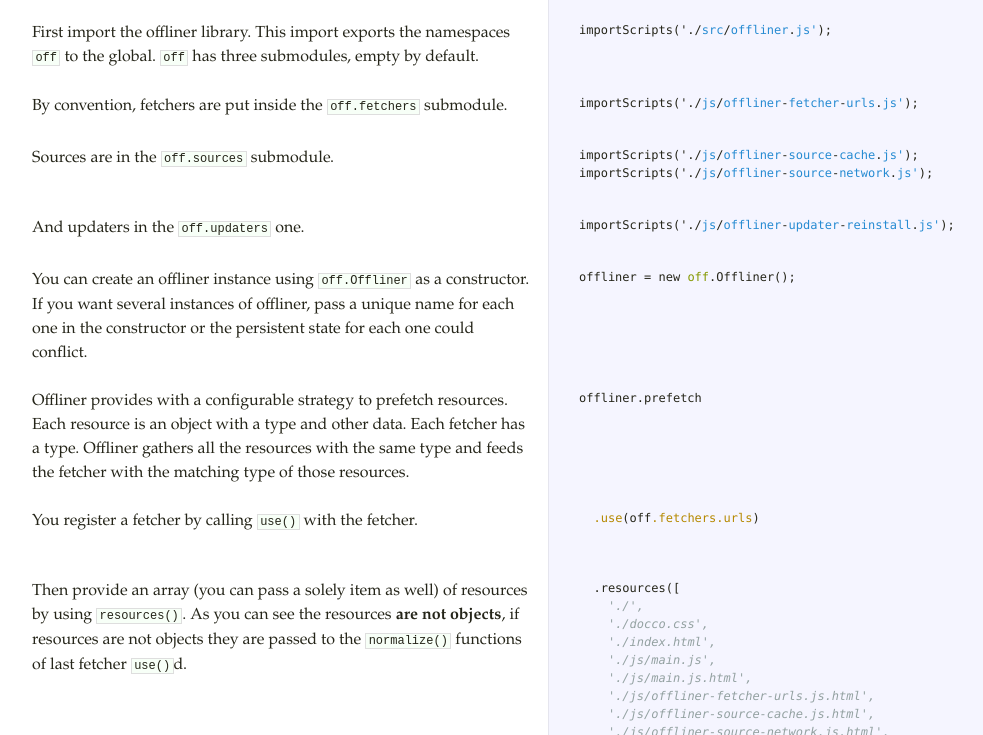
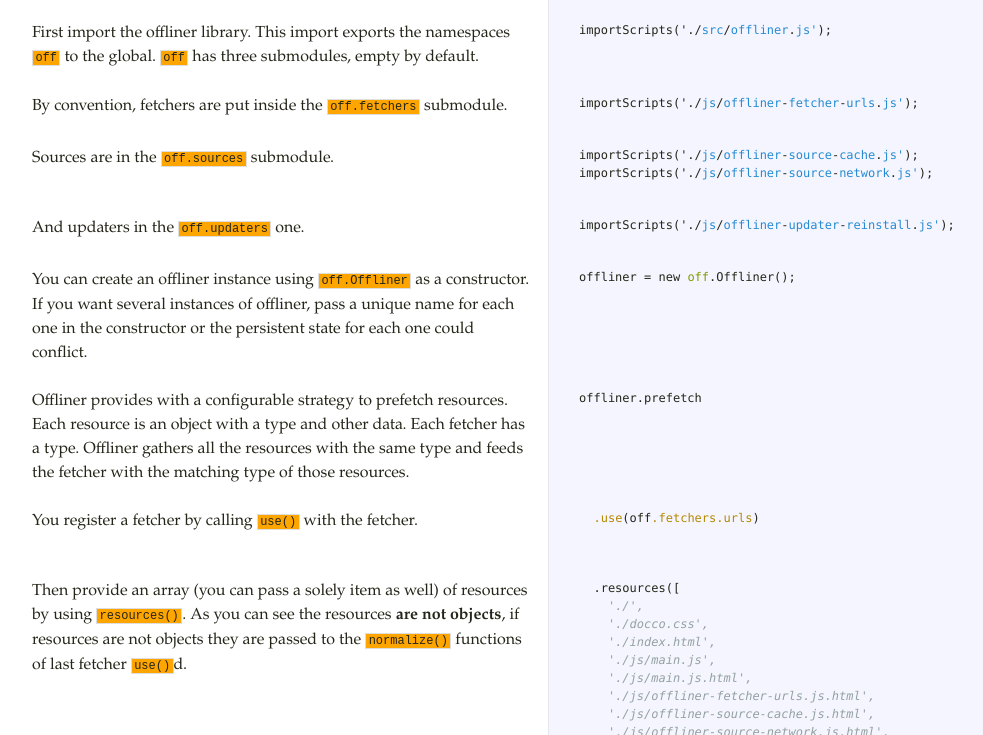
Before and after one commit to delapuente/offliner, a plain HTML site: page worker.js.html in a window 1280 px wide. Shown: the part 65-800 px from the top of the page, without its empty margins (0-983 px from the left). Drawn offline with Linux system fonts and the light colour scheme.

Commit message:
Update docco.css

```diff
--- a/docco.css
+++ b/docco.css
@@ -123,7 +123,7 @@ table td {border: 0; outline: 0}
 }
 
 .docs p code {
-  background: #f7fff7;
+  background: orange;
   border: 1px solid #dedede;
   font-size: 12px;
   padding: 0 0.2em;
```
